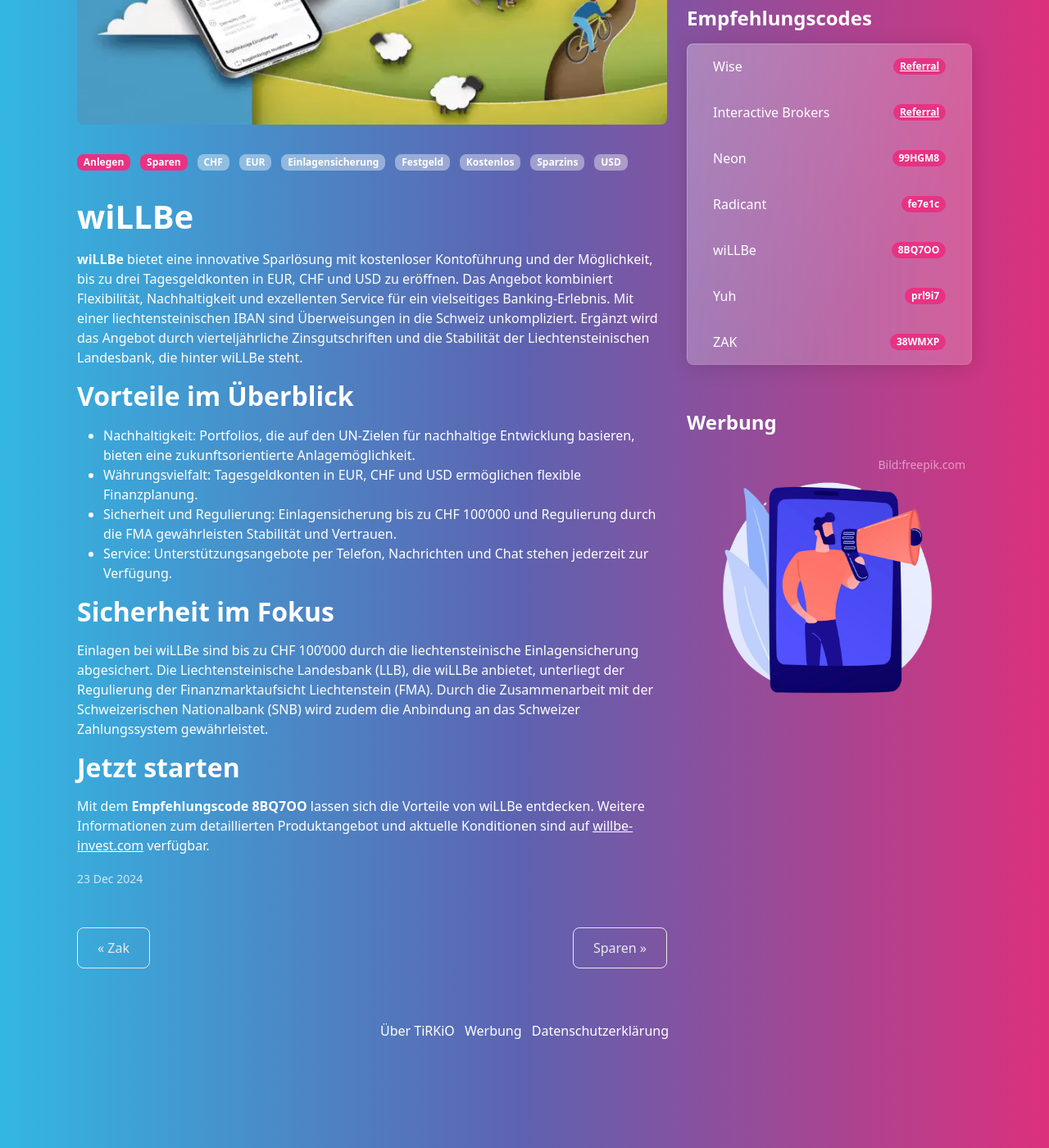
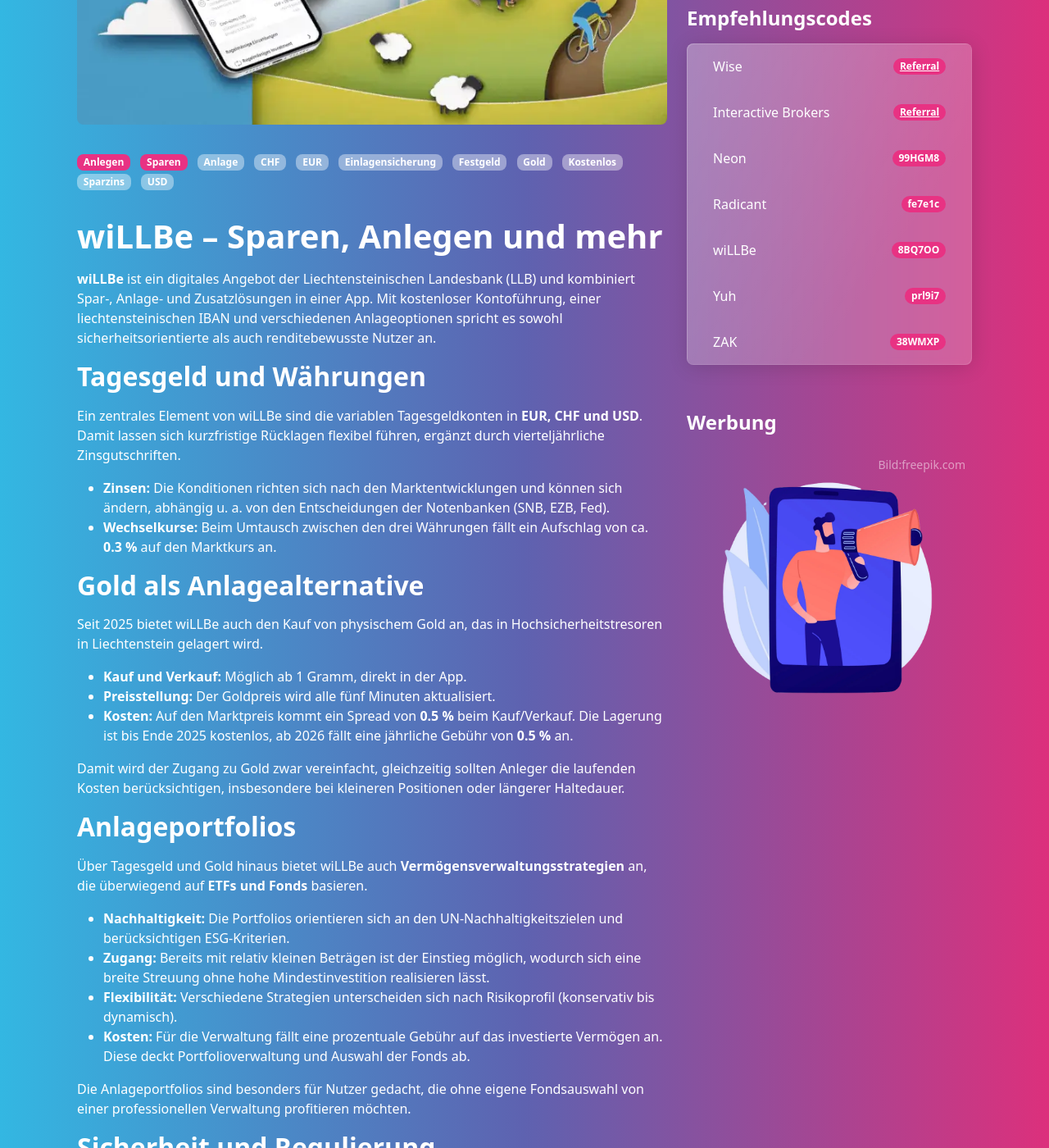
Before and after one commit to tirkio/tirkio.com, a Jekyll site: the page built from _posts/2024-12-23-willbe.md, in a window 1280 px wide and 1400 px high, scrolled down 402 px. Shown: the whole window at 82% size. Built offline with Jekyll 4.4.1, drawn with Linux system fonts in a browser that asks for light colours; comment, search, counter and statistics services are not loaded; some of the changed text lies outside the part shown.

Commit message:
Revise wiLLBe post with updated offerings and details

```diff
--- a/_posts/2024-12-23-willbe.md
+++ b/_posts/2024-12-23-willbe.md
@@ -1,23 +1,51 @@
 ---
 layout: post
-title: "wiLLBe"
+title: "wiLLBe – Sparen, Anlegen und mehr"
 categories: [ Sparen, Anlegen ]
-tags: [ Kostenlos, Einlagensicherung, Sparzins, CHF, USD, EUR, Festgeld ]
+tags: [ Kostenlos, Einlagensicherung, Sparzins, CHF, USD, EUR, Festgeld, Anlage, Gold ]
 image: assets/images/willbe.webp
 source: willbe-invest.com
 matrix: true
 ---
 
-**wiLLBe** bietet eine innovative Sparlösung mit kostenloser Kontoführung und der Möglichkeit, bis zu drei Tagesgeldkonten in EUR, CHF und USD zu eröffnen. Das Angebot kombiniert Flexibilität, Nachhaltigkeit und exzellenten Service für ein vielseitiges Banking-Erlebnis. Mit einer liechtensteinischen IBAN sind Überweisungen in die Schweiz unkompliziert. Ergänzt wird das Angebot durch vierteljährliche Zinsgutschriften und die Stabilität der Liechtensteinischen Landesbank, die hinter wiLLBe steht.
+**wiLLBe** ist ein digitales Angebot der Liechtensteinischen Landesbank (LLB) und kombiniert Spar-, Anlage- und Zusatzlösungen in einer App. Mit kostenloser Kontoführung, einer liechtensteinischen IBAN und verschiedenen Anlageoptionen spricht es sowohl sicherheitsorientierte als auch renditebewusste Nutzer an.
 
-## Vorteile im Überblick
-- Nachhaltigkeit: Portfolios, die auf den UN-Zielen für nachhaltige Entwicklung basieren, bieten eine zukunftsorientierte Anlagemöglichkeit.
-- Währungsvielfalt: Tagesgeldkonten in EUR, CHF und USD ermöglichen flexible Finanzplanung.
-- Sicherheit und Regulierung: Einlagensicherung bis zu CHF 100'000 und Regulierung durch die FMA gewährleisten Stabilität und Vertrauen.
-- Service: Unterstützungsangebote per Telefon, Nachrichten und Chat stehen jederzeit zur Verfügung.
+## Tagesgeld und Währungen
+Ein zentrales Element von wiLLBe sind die variablen Tagesgeldkonten in **EUR, CHF und USD**. Damit lassen sich kurzfristige Rücklagen flexibel führen, ergänzt durch vierteljährliche Zinsgutschriften.
+- **Zinsen:** Die Konditionen richten sich nach den Marktentwicklungen und können sich ändern, abhängig u. a. von den Entscheidungen der Notenbanken (SNB, EZB, Fed).
+- **Wechselkurse:** Beim Umtausch zwischen den drei Währungen fällt ein Aufschlag von ca. **0.3 %** auf den Marktkurs an.
 
-## Sicherheit im Fokus
-Einlagen bei wiLLBe sind bis zu CHF 100'000 durch die liechtensteinische Einlagensicherung abgesichert. Die Liechtensteinische Landesbank (LLB), die wiLLBe anbietet, unterliegt der Regulierung der Finanzmarktaufsicht Liechtenstein (FMA). Durch die Zusammenarbeit mit der Schweizerischen Nationalbank (SNB) wird zudem die Anbindung an das Schweizer Zahlungssystem gewährleistet.
+## Gold als Anlagealternative
+Seit 2025 bietet wiLLBe auch den Kauf von physischem Gold an, das in Hochsicherheitstresoren in Liechtenstein gelagert wird.
+- **Kauf und Verkauf:** Möglich ab 1 Gramm, direkt in der App.
+- **Preisstellung:** Der Goldpreis wird alle fünf Minuten aktualisiert.
+- **Kosten:** Auf den Marktpreis kommt ein Spread von **0.5 %** beim Kauf/Verkauf. Die Lagerung ist bis Ende 2025 kostenlos, ab 2026 fällt eine jährliche Gebühr von **0.5 %** an.
+
+Damit wird der Zugang zu Gold zwar vereinfacht, gleichzeitig sollten Anleger die laufenden Kosten berücksichtigen, insbesondere bei kleineren Positionen oder längerer Haltedauer.
+
+## Anlageportfolios
+Über Tagesgeld und Gold hinaus bietet wiLLBe auch **Vermögensverwaltungsstrategien** an, die überwiegend auf **ETFs und Fonds** basieren.
+- **Nachhaltigkeit:** Die Portfolios orientieren sich an den UN-Nachhaltigkeitszielen und berücksichtigen ESG-Kriterien.
+- **Zugang:** Bereits mit relativ kleinen Beträgen ist der Einstieg möglich, wodurch sich eine breite Streuung ohne hohe Mindestinvestition realisieren lässt.
+- **Flexibilität:** Verschiedene Strategien unterscheiden sich nach Risikoprofil (konservativ bis dynamisch).
+- **Kosten:** Für die Verwaltung fällt eine prozentuale Gebühr auf das investierte Vermögen an. Diese deckt Portfolioverwaltung und Auswahl der Fonds ab.
+
+Die Anlageportfolios sind besonders für Nutzer gedacht, die ohne eigene Fondsauswahl von einer professionellen Verwaltung profitieren möchten.
+
+## Sicherheit und Regulierung
+- **Einlagensicherung:** Guthaben auf den Tagesgeldkonten sind bis zu CHF 100'000 abgesichert.
+- **Regulierung:** wiLLBe untersteht der Finanzmarktaufsicht Liechtenstein (FMA).
+- **Anbindung:** Über die Zusammenarbeit mit der Schweizerischen Nationalbank (SNB) ist die Integration in das Schweizer Zahlungssystem gewährleistet.
+
+## Service und Bedienung
+Die App ermöglicht die komplette Verwaltung der Produkte (Tagesgeld, Gold, Portfolios) an einem Ort. Zusätzlich gibt es Support über Telefon, Chat und Nachrichten.
+
+## Chancen und Punkte zur Beachtung
+- **Vorteile:** Breites Angebot in einer App, nachhaltige Anlagemöglichkeiten, variable Zinsen in mehreren Währungen, Zugang zu physischem Gold.
+- **Zu beachten:** Wechselkursaufschläge, Spreads und laufende Gebühren können die Nettorendite mindern. Auch die Zinsen sind variabel und können sich je nach Marktumfeld ändern.
+
+## Fazit
+wiLLBe ist eine vielseitige Plattform für alle, die Sparen und Anlegen flexibel kombinieren möchten. Besonders die Kombination aus Tagesgeld, Gold und nachhaltigen Fondsstrategien macht das Angebot interessant. Gleichzeitig sollten Nutzer die jeweiligen Gebühren und Konditionen im Blick behalten und regelmäßig prüfen, ob die Anlage zu den eigenen Zielen passt.
 
 ## Jetzt starten
-Mit dem **Empfehlungscode 8BQ7OO** lassen sich die Vorteile von wiLLBe entdecken. Weitere Informationen zum detaillierten Produktangebot und aktuelle Konditionen sind auf [willbe-invest.com](https://willbe-invest.com/de){:target="_blank"} verfügbar.
+Mit dem **Empfehlungscode 8BQ7OO** lassen sich die Vorteile von wiLLBe entdecken. Detaillierte Informationen zum Produktangebot und die jeweils aktuellen Konditionen sind auf [willbe-invest.com](https://willbe-invest.com/de){:target="_blank"} verfügbar.
```
